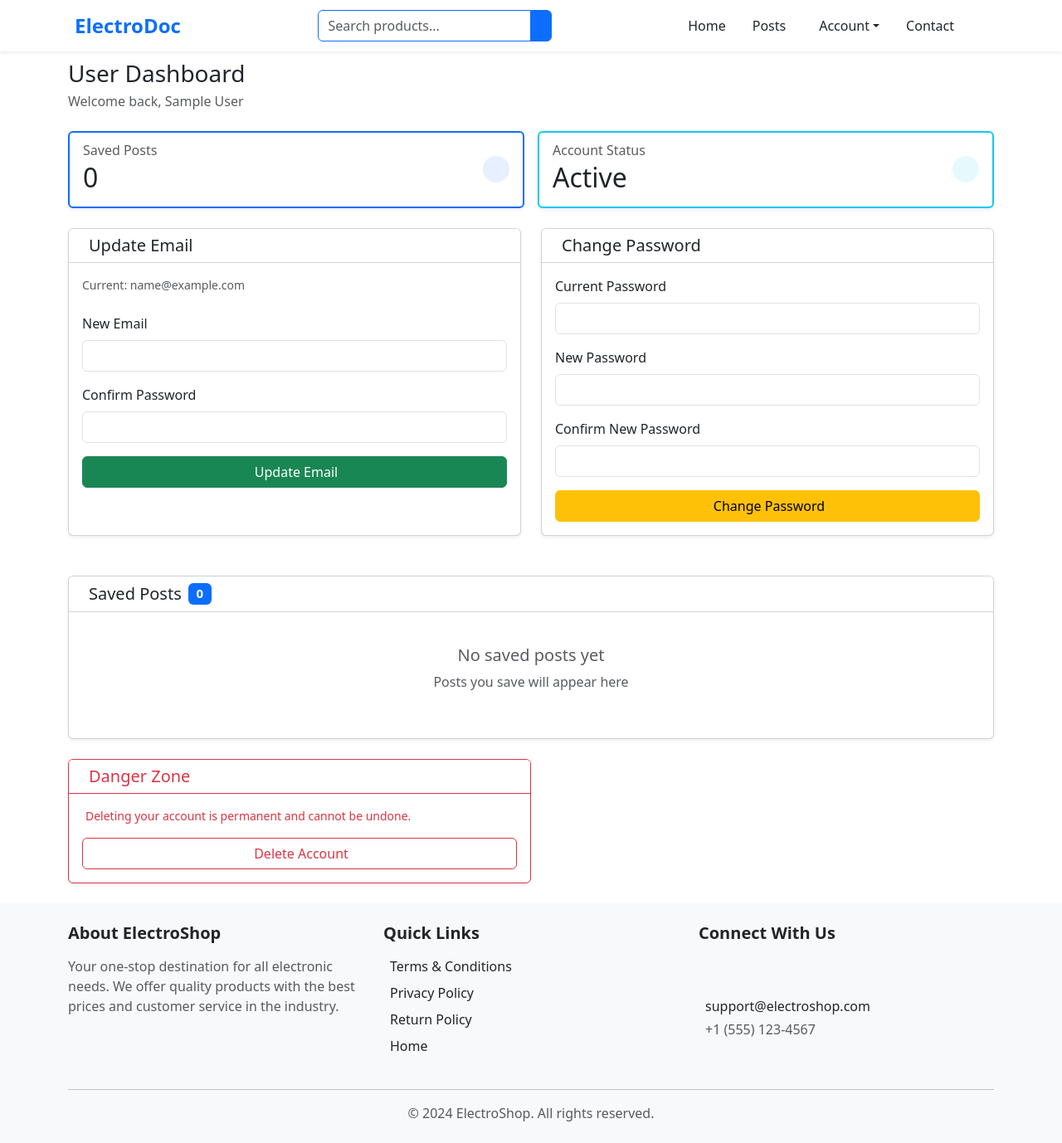
After one commit to max021x/electrodoc, a PHP site: page /dashboard in a window 1280 px wide. The commit adds this page. Shown: the whole page at 83% size. Run offline with PHP 8.4, Linux system fonts and the light colour scheme; the visitor is signed in with stand-in values (Sample User, id 1); some libraries are stand-ins or nearby versions.

Commit message:
user dashboard view created

```diff
--- a/app/Controllers/Admin/PostController.php
+++ b/app/Controllers/Admin/PostController.php
@@ -15,7 +15,7 @@ class PostController
     public function index()
     {
         Authorization::verify('dashboard');
-        $page = $_GET['page'];
+        $page = $_GET['page'] ?? 1;
         $limit = 12;
         $posts = Post::getRecent(limit: $limit, page: $page);
         $total = Post::count();
@@ -83,7 +83,7 @@ class PostController
         Post::create(
             $data
         );
-        Router::redirect('/admin/posts?page=1');
+        Router::redirect('/admin/posts');
     }
 
     public function show($id)
--- a/app/Controllers/PostController.php
+++ b/app/Controllers/PostController.php
@@ -13,12 +13,11 @@ class PostController
 
     public function index()
     {
-        $page = $_GET['page'];
+        $page = $_GET['page'] ?? 1 ;
         $search = isset($_GET['search']) ? $_GET['search'] : "" ;
         $limit = 1 ;
         $posts = Post::getRecent(limit: $limit, page: $page , search:$search);
         $total = Post::count();
-
         return Viewer::render(
             'posts/index',
             ['posts' => $posts, 'currentPage' => $page, 'totalPages' => ceil($total / $limit)],
--- /dev/null
+++ b/app/Controllers/UserDashboardController.php
@@ -0,0 +1,15 @@
+<?php
+
+
+namespace App\Controllers ;
+
+use Core\Viewer;
+
+class UserDashboardController {
+
+    public function index () {
+        return Viewer::render('user/index' , [] , 'layouts/main') ;
+    }
+
+
+}
--- a/app/Views/admin/layouts/main.php
+++ b/app/Views/admin/layouts/main.php
@@ -28,7 +28,7 @@
                         </a>
                     </li>
                     <li class="nav-item">
-                        <a href="/admin/posts?page=1" class="nav-link" :class="active === 'posts' ? 'active' : ''">
+                        <a href="/admin/posts" class="nav-link" :class="active === 'posts' ? 'active' : ''">
                             <i class="fas fa-newspaper me-2"></i>
                             All Posts
                         </a>
--- a/app/Views/admin/posts/show.php
+++ b/app/Views/admin/posts/show.php
@@ -78,7 +78,7 @@
     <div class="card-footer bg-light">
         <div class="d-flex justify-content-between align-items-center">
             <div class="d-flex gap-2">
-                <a href="/admin/posts?page=1" class="btn btn-outline-secondary btn-sm">
+                <a href="/admin/posts" class="btn btn-outline-secondary btn-sm">
                     <i class="fas fa-arrow-left me-1"></i> Back
                 </a>
                 <a href="/admin/posts/<?= $post->id ?>/edit" class="btn btn-primary btn-sm">
--- a/app/Views/layouts/main.php
+++ b/app/Views/layouts/main.php
@@ -41,7 +41,7 @@
                         <a class="nav-link text-dark" href="/">Home</a>
                     </li>
                     <li class="nav-item mx-2">
-                        <a class="nav-link text-dark" href="/posts?page=1">Posts</a>
+                        <a class="nav-link text-dark" href="/posts">Posts</a>
                     </li>
                     <?php if (isset($user)): ?>
                         <li class="nav-item dropdown mx-2">
@@ -61,6 +61,14 @@
                                             </button>
                                         </div>
                                     </form>
+                                </li>
+                                <li>
+                                    <hr class="dropdown-divider">
+                                </li>
+                                <li>
+                                    <a class="dropdown-item d-flex align-items-center" href="/dashboard">
+                                        <i class="fas fa-tachometer-alt me-2"></i>Dashboard
+                                    </a>
                                 </li>
                                 <?php if (check('dashboard')): ?>
                                     <li>
@@ -107,13 +115,23 @@
                         </a>
                         <ul class="dropdown-menu dropdown-menu-end border-0 shadow">
                             <li>
-                                <a class="dropdown-item text-danger d-flex align-items-center" href="#">
-                                    <i class="fas fa-power-off me-2"></i>
-                                    <form action="/logout" method="POST" class="d-inline">
-                                        <?= csrf_token() ?>
+                                <form action="/logout" method="POST" class="d-inline">
+                                    <?= csrf_token() ?>
+                                    <div class="d-grid">
                                         <button class="btn btn-link text-danger p-0 border-0 text-decoration-none"
-                                            type="submit">Logout</button>
-                                    </form>
+                                            type="submit">Logout
+                                            <i class="fas fa-power-off me-2"></i>
+                                        </button>
+                                    </div>
+                                </form>
+                            </li>
+                            <li>
+                                <hr class="dropdown-divider">
+                            </li>
+                            <li>
+                                <a class="dropdown-item d-flex align-items-center" href="/dashboard">
+                                    <i class="fas fa-tachometer-alt me-2"></i>
+                                    Dashboard
                                 </a>
                             </li>
                             <?php if (check('dashboard')): ?>
@@ -183,10 +201,10 @@
                 <!-- Mobile Search -->
                 <li class="nav-item mt-4">
                     <hr>
-                    <form action="" class="mt-3">
+                    <form action="/posts" method="GET" class="mt-3">
                         <?= csrf_token() ?>
                         <div class="input-group">
-                            <input type="text" class="form-control border-primary" placeholder="Search...">
+                            <input type="text" name="search" id="search" class="form-control border-primary" placeholder="Search...">
                             <button class="btn btn-primary" type="submit">
                                 <i class="fas fa-search"></i>
                             </button>
--- /dev/null
+++ b/app/Views/user/index.php
@@ -0,0 +1,221 @@
+<div class="container py-4">
+    <!-- Header -->
+    <div class="d-flex justify-content-between align-items-center mb-4">
+        <div>
+            <h1 class="h3 mb-1">User Dashboard</h1>
+            <p class="text-muted mb-0">Welcome back, <?= htmlspecialchars($user->name ?? 'User') ?></p>
+        </div>
+    </div>
+
+    <!-- Stats Overview -->
+    <div class="row g-3 mb-4">
+        <div class="col-12 col-md-6">
+            <div class="card border-primary border-2 shadow-sm">
+                <div class="card-body">
+                    <div class="d-flex justify-content-between align-items-center">
+                        <div>
+                            <h6 class="card-subtitle text-muted mb-1">Saved Posts</h6>
+                            <h2 class="card-title mb-0"><?= count($savedPosts ?? []) ?></h2>
+                        </div>
+                        <div class="bg-primary bg-opacity-10 rounded-circle p-3">
+                            <i class="fas fa-bookmark fa-2x text-primary"></i>
+                        </div>
+                    </div>
+                </div>
+            </div>
+        </div>
+        <div class="col-12 col-md-6">
+            <div class="card border-info border-2 shadow-sm">
+                <div class="card-body">
+                    <div class="d-flex justify-content-between align-items-center">
+                        <div>
+                            <h6 class="card-subtitle text-muted mb-1">Account Status</h6>
+                            <h2 class="card-title mb-0">Active</h2>
+                        </div>
+                        <div class="bg-info bg-opacity-10 rounded-circle p-3">
+                            <i class="fas fa-user-check fa-2x text-info"></i>
+                        </div>
+                    </div>
+                </div>
+            </div>
+        </div>
+    </div>
+
+    <!-- Account Settings Row -->
+    <div class="row g-4 mb-4">
+        <!-- Edit Email Section -->
+        <div class="col-md-6">
+            <div class="card shadow-sm h-100">
+                <div class="card-header bg-white">
+                    <h5 class="mb-0 d-flex align-items-center">
+                        <i class="fas fa-envelope text-success me-2"></i>
+                        Update Email
+                    </h5>
+                </div>
+                <div class="card-body">
+                    <p class="text-muted small mb-3">Current: <?= htmlspecialchars($user->email) ?></p>
+                    <form action="/user/update-email" method="POST" class="mt-4">
+                        <?= csrf_token() ?>
+                        <div class="mb-3">
+                            <label class="form-label">New Email</label>
+                            <input type="email" class="form-control" name="email" required>
+                        </div>
+                        <div class="mb-3">
+                            <label class="form-label">Confirm Password</label>
+                            <input type="password" class="form-control" name="password" required>
+                        </div>
+                        <button type="submit" class="btn btn-success w-100">
+                            <i class="fas fa-save me-1"></i> Update Email
+                        </button>
+                    </form>
+                </div>
+            </div>
+        </div>
+
+        <!-- Change Password Section -->
+        <div class="col-md-6">
+            <div class="card shadow-sm h-100">
+                <div class="card-header bg-white">
+                    <h5 class="mb-0 d-flex align-items-center">
+                        <i class="fas fa-key text-warning me-2"></i>
+                        Change Password
+                    </h5>
+                </div>
+                <div class="card-body">
+                    <form action="/user/change-password" method="POST">
+                        <?= csrf_token() ?>
+                        <div class="mb-3">
+                            <label class="form-label">Current Password</label>
+                            <input type="password" class="form-control" name="current_password" required>
+                        </div>
+                        <div class="mb-3">
+                            <label class="form-label">New Password</label>
+                            <input type="password" class="form-control" name="new_password" required>
+                        </div>
+                        <div class="mb-3">
+                            <label class="form-label">Confirm New Password</label>
+                            <input type="password" class="form-control" name="confirm_password" required>
+                        </div>
+                        <button type="submit" class="btn btn-warning w-100">
+                            <i class="fas fa-lock me-1"></i> Change Password
+                        </button>
+                    </form>
+                </div>
+            </div>
+        </div>
+    </div>
+
+    <!-- Saved Posts Section -->
+    <div class="card shadow-sm mb-4 mt-5">
+        <div class="card-header bg-white">
+            <h5 class="mb-0 d-flex align-items-center">
+                <i class="fas fa-bookmark text-primary me-2"></i>
+                Saved Posts
+                <span class="badge bg-primary ms-2"><?= count($savedPosts ?? []) ?></span>
+            </h5>
+        </div>
+        <div class="card-body">
+            <?php if (!empty($savedPosts)): ?>
+                <div class="table-responsive">
+                    <table class="table table-hover">
+                        <thead>
+                            <tr>
+                                <th>Title</th>
+                                <th>Saved Date</th>
+                                <th width="100">Actions</th>
+                            </tr>
+                        </thead>
+                        <tbody>
+                            <?php foreach ($savedPosts as $post): ?>
+                                <tr>
+                                    <td>
+                                        <a href="/posts/<?= $post->id ?>" class="text-decoration-none">
+                                            <?= htmlspecialchars($post->title) ?>
+                                        </a>
+                                    </td>
+                                    <td>
+                                        <small class="text-muted">
+                                            <?= date('M j, Y', strtotime($post->saved_at)) ?>
+                                        </small>
+                                    </td>
+                                    <td>
+                                        <form action="/user/remove-saved-post/<?= $post->id ?>" method="POST" class="d-inline">
+                                            <?= csrf_token() ?>
+                                            <button type="submit" class="btn btn-sm btn-outline-danger"
+                                                onclick="return confirm('Remove this post from saved?')">
+                                                <i class="fas fa-trash"></i>
+                                            </button>
+                                        </form>
+                                    </td>
+                                </tr>
+                            <?php endforeach; ?>
+                        </tbody>
+                    </table>
+                </div>
+            <?php else: ?>
+                <div class="text-center py-4">
+                    <i class="fas fa-bookmark fa-3x text-muted mb-3"></i>
+                    <h5 class="text-muted">No saved posts yet</h5>
+                    <p class="text-muted">Posts you save will appear here</p>
+                </div>
+            <?php endif; ?>
+        </div>
+    </div>
+
+        <!-- Delete Account Section -->
+    <div class="card shadow-sm border-danger w-50">
+        <div class="card-header bg-white border-danger">
+            <h5 class="mb-0 d-flex align-items-center text-danger">
+                <i class="fas fa-exclamation-triangle me-2"></i>
+                Danger Zone
+            </h5>
+        </div>
+        <div class="card-body">
+            <p class="text-danger small mb-3">
+                <i class="fas fa-info-circle me-1"></i>
+                Deleting your account is permanent and cannot be undone.
+            </p>
+            <button type="button" class="btn btn-outline-danger w-100"
+                data-bs-toggle="modal"
+                data-bs-target="#deleteAccountModal">
+                <i class="fas fa-trash me-1"></i> Delete Account
+            </button>
+        </div>
+    </div>
+
+</div>
+
+<!-- Delete Account Modal -->
+<div class="modal fade" id="deleteAccountModal" tabindex="-1">
+    <div class="modal-dialog">
+        <div class="modal-content">
+            <div class="modal-header border-danger">
+                <h5 class="modal-title text-danger">
+                    <i class="fas fa-exclamation-triangle me-2"></i>
+                    Delete Account
+                </h5>
+                <button type="button" class="btn-close" data-bs-dismiss="modal"></button>
+            </div>
+            <div class="modal-body">
+                <div class="alert alert-danger">
+                    <i class="fas fa-exclamation-circle me-2"></i>
+                    <strong>Warning:</strong> This action cannot be undone.
+                </div>
+                <p>All your data including saved posts and comments will be permanently deleted.</p>
+                <form action="/user/delete-account" method="POST" id="deleteAccountForm">
+                    <?= csrf_token() ?>
+                    <div class="mb-3">
+                        <label class="form-label">Enter your password to confirm:</label>
+                        <input type="password" class="form-control" name="password" required>
+                    </div>
+                </form>
+            </div>
+            <div class="modal-footer">
+                <button type="button" class="btn btn-secondary" data-bs-dismiss="modal">Cancel</button>
+                <button type="submit" form="deleteAccountForm" class="btn btn-danger">
+                    <i class="fas fa-trash me-1"></i> Delete Account Permanently
+                </button>
+            </div>
+        </div>
+    </div>
+</div>
--- a/routes.php
+++ b/routes.php
@@ -40,5 +40,4 @@ $router->add("GET" , '/posts/{id}' , 'PostController@show') ;
 $router->add("POST" , '/contact' , 'ContactController@store') ;
 
 $router->add("POST" , '/posts/{id}/comments' , 'CommentController@store' , ['auth']) ;
-// $router->add("GET" , '/category/{slug}');
-// $router->add("GET" , '/profile');
+$router->add("GET" , '/dashboard' , 'UserDashboardController@index' , ['auth']);
```
Also changed, not shown: app/Views/posts/index.php (+16 -9 lines).
